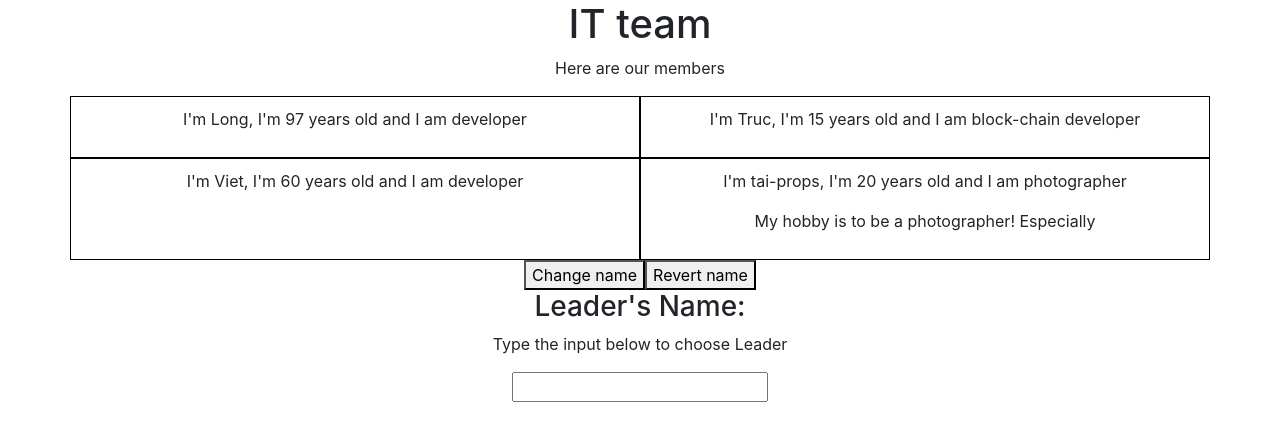
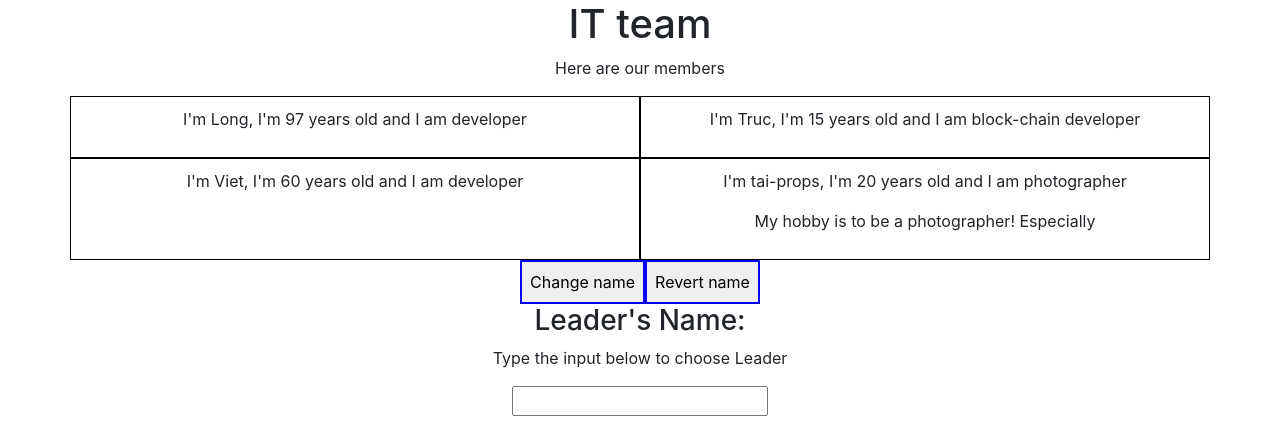
Before and after one commit to trlong357/React, a React (Create React App) app: page / in a window 1280 px wide. Shown: the top 426 px of the page. Built offline with nearby package versions, Linux system fonts and the light colour scheme.

Commit message:
49. Inline style

```diff
--- a/src/App.js
+++ b/src/App.js
@@ -44,6 +44,12 @@ class App extends Component {
   //   console.log(this.state.leaders);
   // };
   render() {
+    const style = {
+      font: "inherit",
+      border: "2px solid blue",
+      padding: "8px",
+      cursor: "pointer",
+    };
     return (
       <div className="App container">
         <h1>IT team</h1>
@@ -66,9 +72,14 @@ class App extends Component {
             My hobby is to be a photographer! Especially
           </Person>
         </div>
-        <button onClick={() => this.switchName()}>Change name</button>
+        {/* style={style} - the 2nd style is the const style created above */}
+        <button style={style} onClick={() => this.switchName()}>
+          Change name
+        </button>
 
-        <button onClick={() => this.switchNameBack()}>Revert name</button>
+        <button style={style} onClick={() => this.switchNameBack()}>
+          Revert name
+        </button>
 
         <h3>Leader's Name: {this.state.leaderName}</h3>
         <p>Type the input below to choose Leader</p>
```
Also changed, not shown: 1 other file (tests, documents, lock files or other folders).
